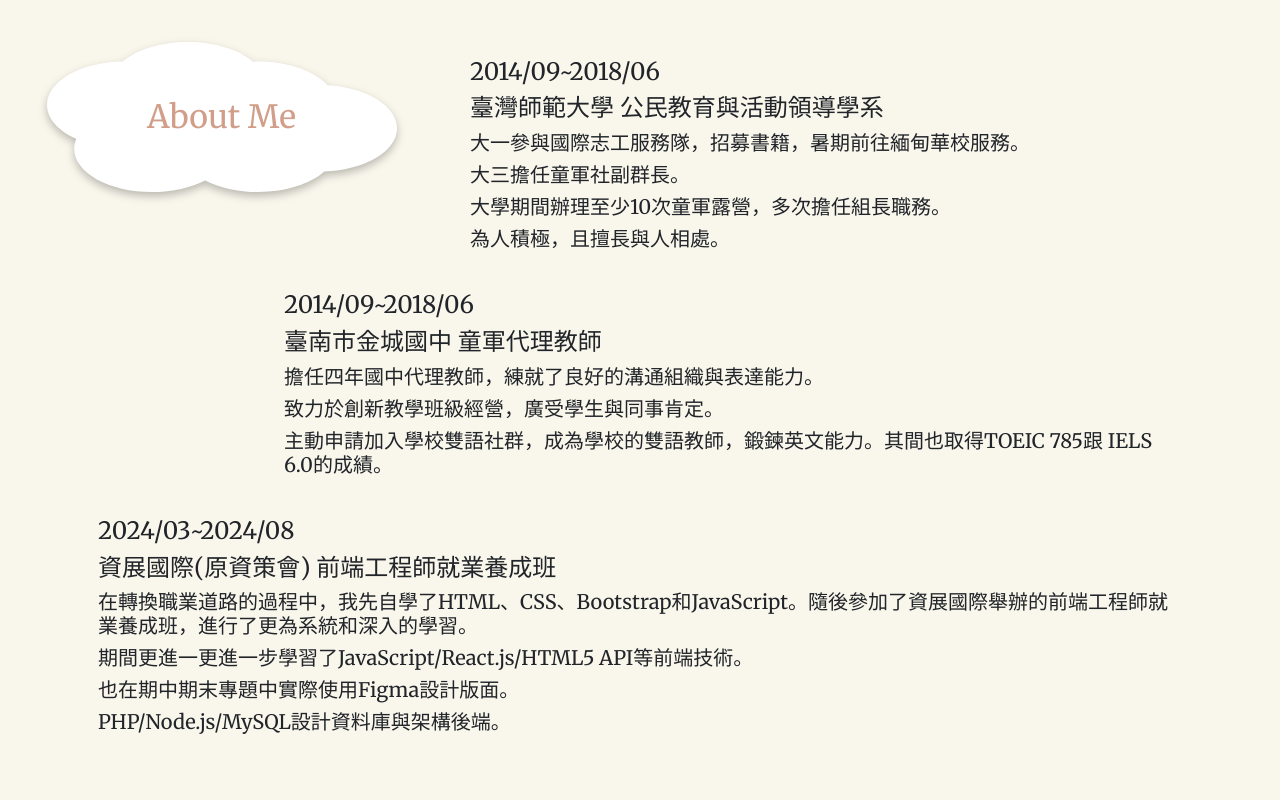
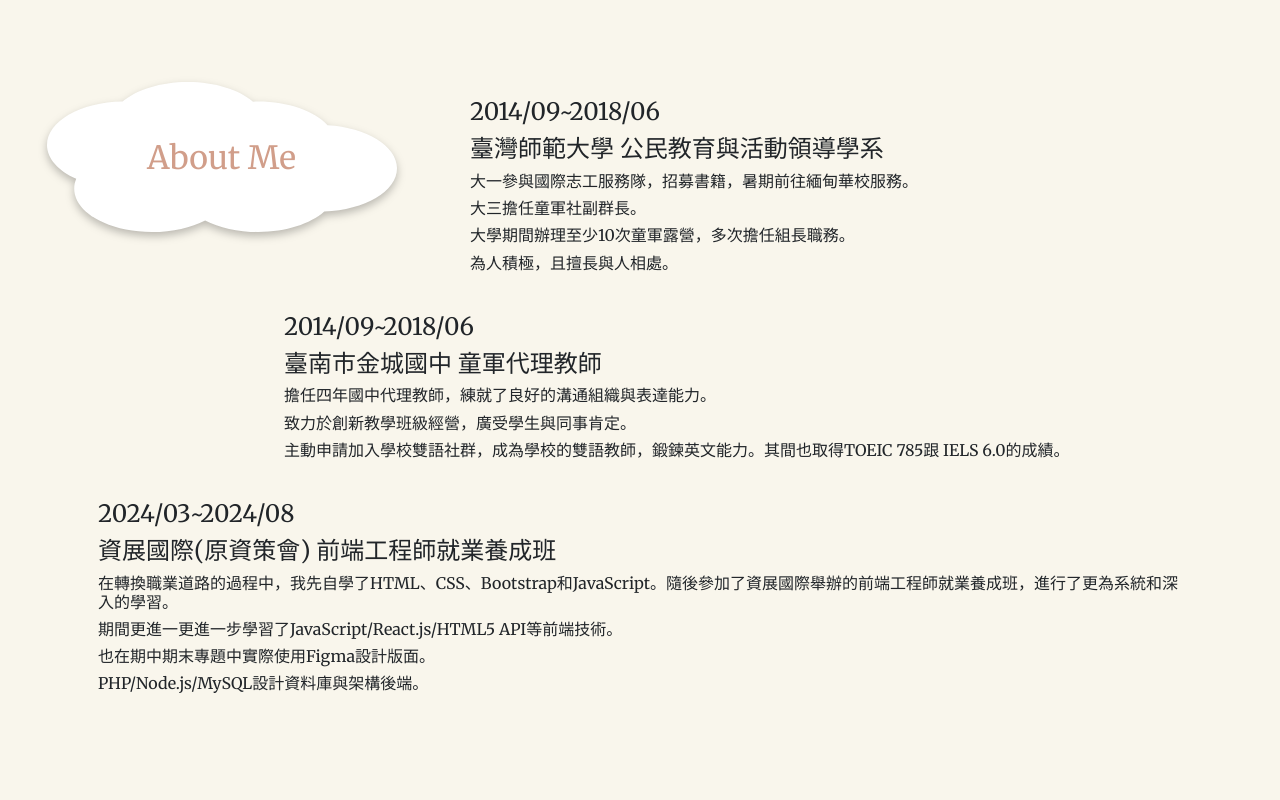
Before and after one commit to leechinghua/index.html, a plain HTML site: page index.html in a window 1280 px wide. Shown: the part 800-1600 px from the top of the page. Drawn offline with nearby package versions, Linux system fonts and the light colour scheme.

Commit message:
section內文改h6

```diff
--- a/index.html
+++ b/index.html
@@ -73,10 +73,10 @@
           <div class="col-md-8 col-12 offset-md-1 p-3">
             <h4>2014/09~2018/06</h4>
             <h4>臺灣師範大學 公民教育與活動領導學系</h4>
-            <h5>大一參與國際志工服務隊，招募書籍，暑期前往緬甸華校服務。</h5>
-            <h5>大三擔任童軍社副群長。</h5>
-            <h5>大學期間辦理至少10次童軍露營，多次擔任組長職務。</h5>
-            <h5>為人積極，且擅長與人相處。</h5>
+            <h6>大一參與國際志工服務隊，招募書籍，暑期前往緬甸華校服務。</h6>
+            <h6>大三擔任童軍社副群長。</h6>
+            <h6>大學期間辦理至少10次童軍露營，多次擔任組長職務。</h6>
+            <h6>為人積極，且擅長與人相處。</h6>
           </div>
         </div>
         <!-- <div class="row w-100"></div> -->
@@ -84,26 +84,26 @@
           <div class="col-md-10 col-12 offset-md-2 p-3">
             <h4>2014/09~2018/06</h4>
             <h4>臺南市金城國中 童軍代理教師</h4>
-            <h5>擔任四年國中代理教師，練就了良好的溝通組織與表達能力。</h5>
-            <h5>致力於創新教學班級經營，廣受學生與同事肯定。</h5>
-            <h5>
+            <h6>擔任四年國中代理教師，練就了良好的溝通組織與表達能力。</h6>
+            <h6>致力於創新教學班級經營，廣受學生與同事肯定。</h6>
+            <h6>
               主動申請加入學校雙語社群，成為學校的雙語教師，鍛鍊英文能力。其間也取得TOEIC
               785跟 IELS 6.0的成績。
-            </h5>
+            </h6>
           </div>
         </div>
         <div class="row w-100">
           <div class="col-md-12 col-12 p-3">
             <h4>2024/03~2024/08</h4>
             <h4>資展國際(原資策會) 前端工程師就業養成班</h4>
-            <h5>
+            <h6>
               在轉換職業道路的過程中，我先自學了HTML、CSS、Bootstrap和JavaScript。隨後參加了資展國際舉辦的前端工程師就業養成班，進行了更為系統和深入的學習。
-            </h5>
-            <h5>
+            </h6>
+            <h6>
               期間更進一更進一步學習了JavaScript/React.js/HTML5 API等前端技術。
-            </h5>
-            <h5>也在期中期末專題中實際使用Figma設計版面。</h5>
-            <h5>PHP/Node.js/MySQL設計資料庫與架構後端。</h5>
+            </h6>
+            <h6>也在期中期末專題中實際使用Figma設計版面。</h6>
+            <h6>PHP/Node.js/MySQL設計資料庫與架構後端。</h6>
           </div>
         </div>
       </section>
@@ -140,7 +140,7 @@
       </section>
     </main>
     <footer>
-      <h5>聯絡方式</h5>
+      <h6>聯絡方式</h6>
       <div>
         <svg
           xmlns="http://www.w3.org/2000/svg"
@@ -156,7 +156,7 @@
         </svg>
       </div>
 
-      <h5>Copyright © 2024 ChingHua Lee</h5>
+      <h6>Copyright © 2024 ChingHua Lee</h6>
     </footer>
     <!-- Bootstrap JavaScript Libraries -->
     <script
```
